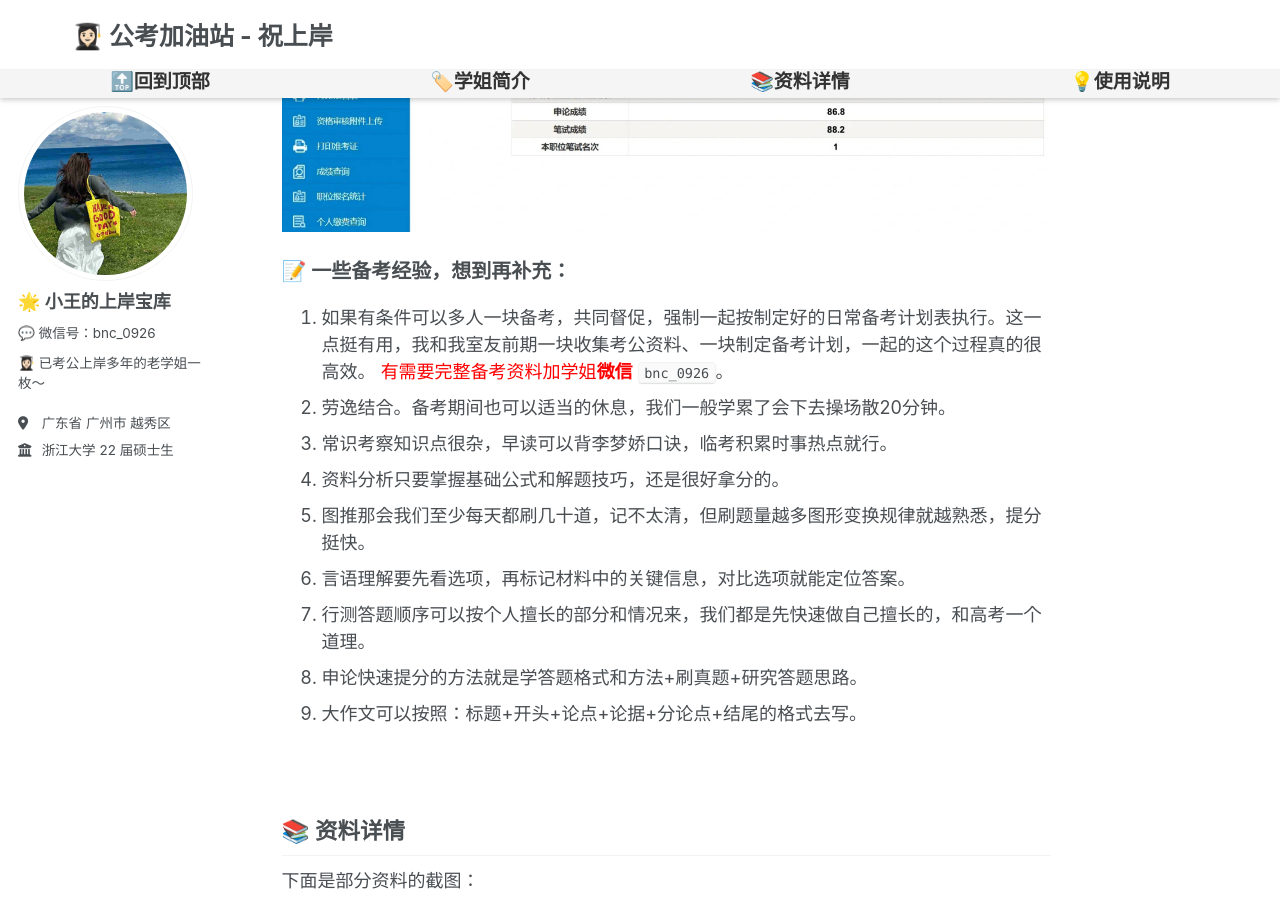
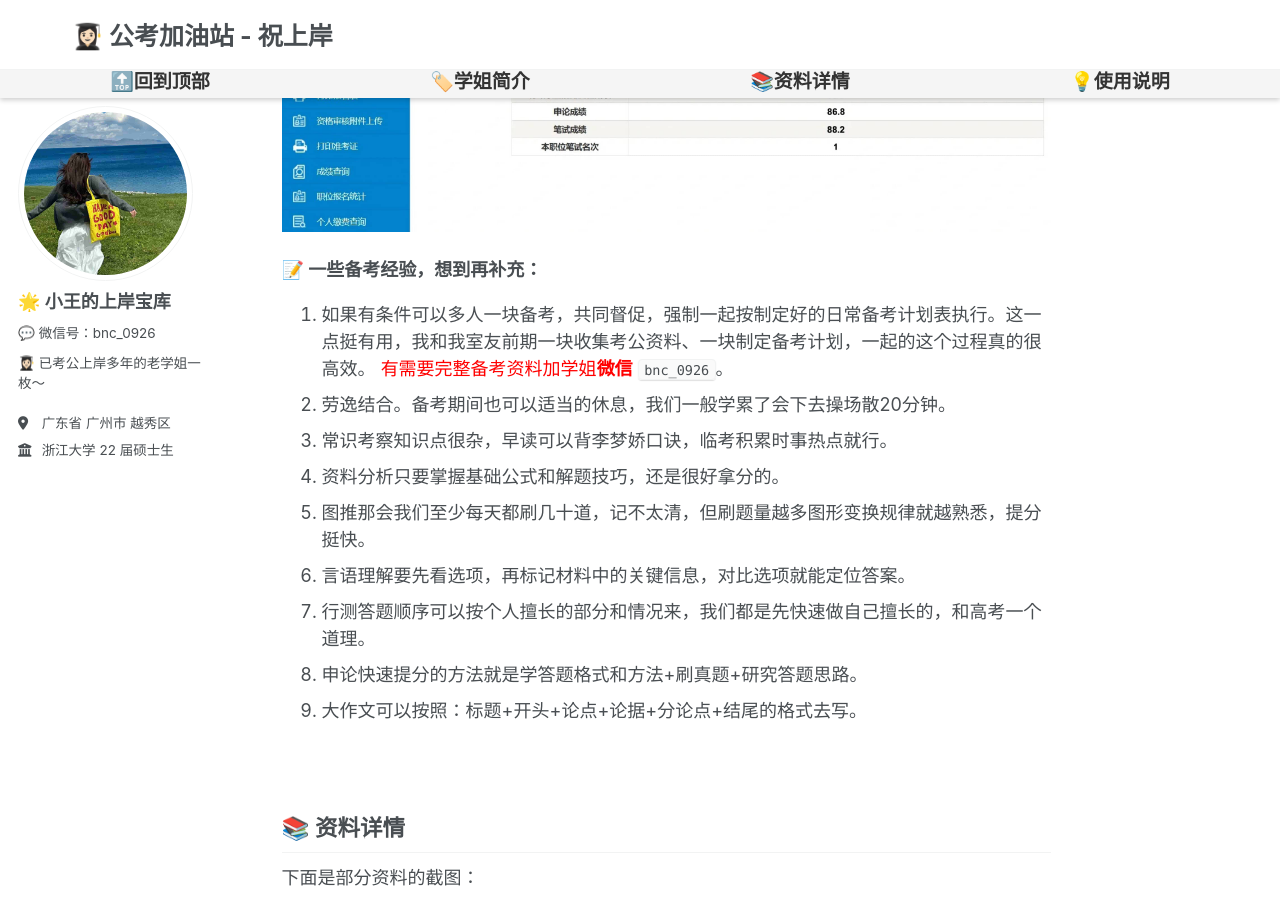
Before and after one commit to KnowledgeStoreVIP/GkStoreVIP.github.io, a Jekyll site: the page built from _pages/about.md, in a window 1280 px wide and 900 px high, scrolled down 1990 px. Built offline with Jekyll 4.4.1, drawn with Linux system fonts in a browser that asks for light colours; comment, search, counter and statistics services are not loaded.

Commit message:
Update about.md

```diff
--- a/_pages/about.md
+++ b/_pages/about.md
@@ -152,7 +152,7 @@ redirect_from:
 ![成绩](https://knowledgestorevip.github.io/GkStoreVIP.github.io/images/GkScore.png)
 
 
-<div style="font-size: 20px; font-weight: bold">
+<div style="font-weight: bold">
 📝 一些备考经验，想到再补充：
 </div>
 
```
